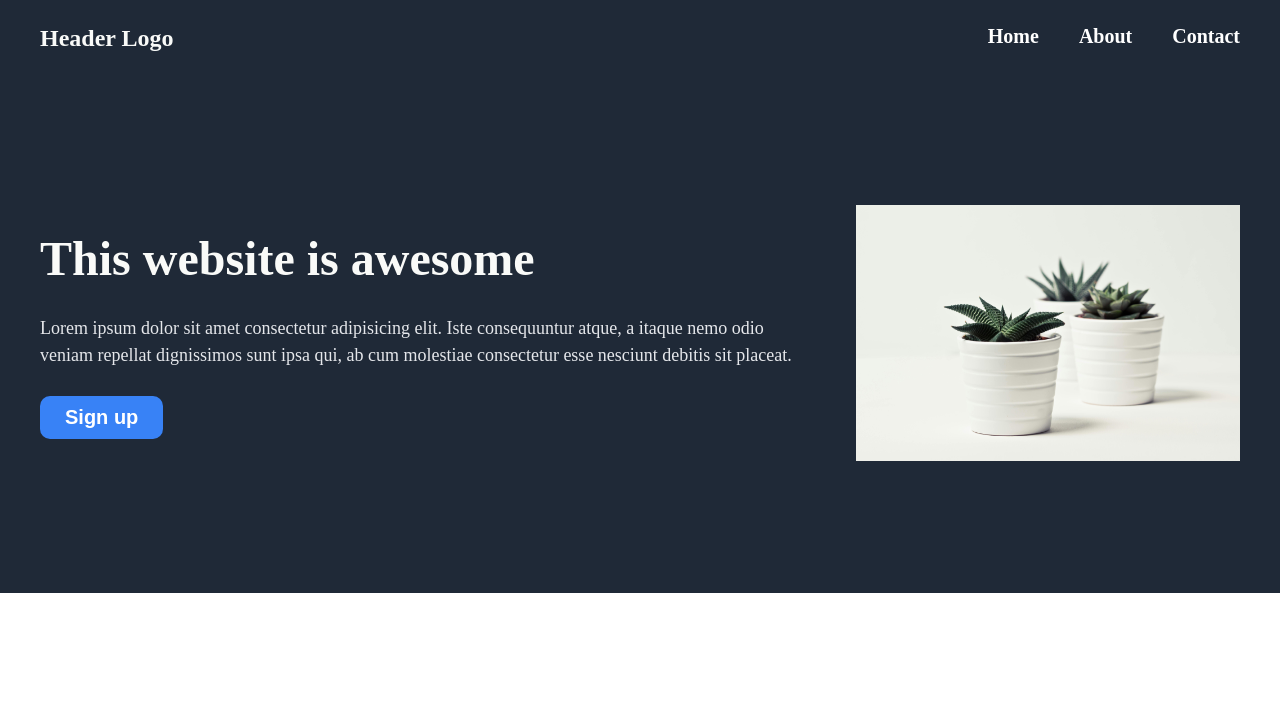
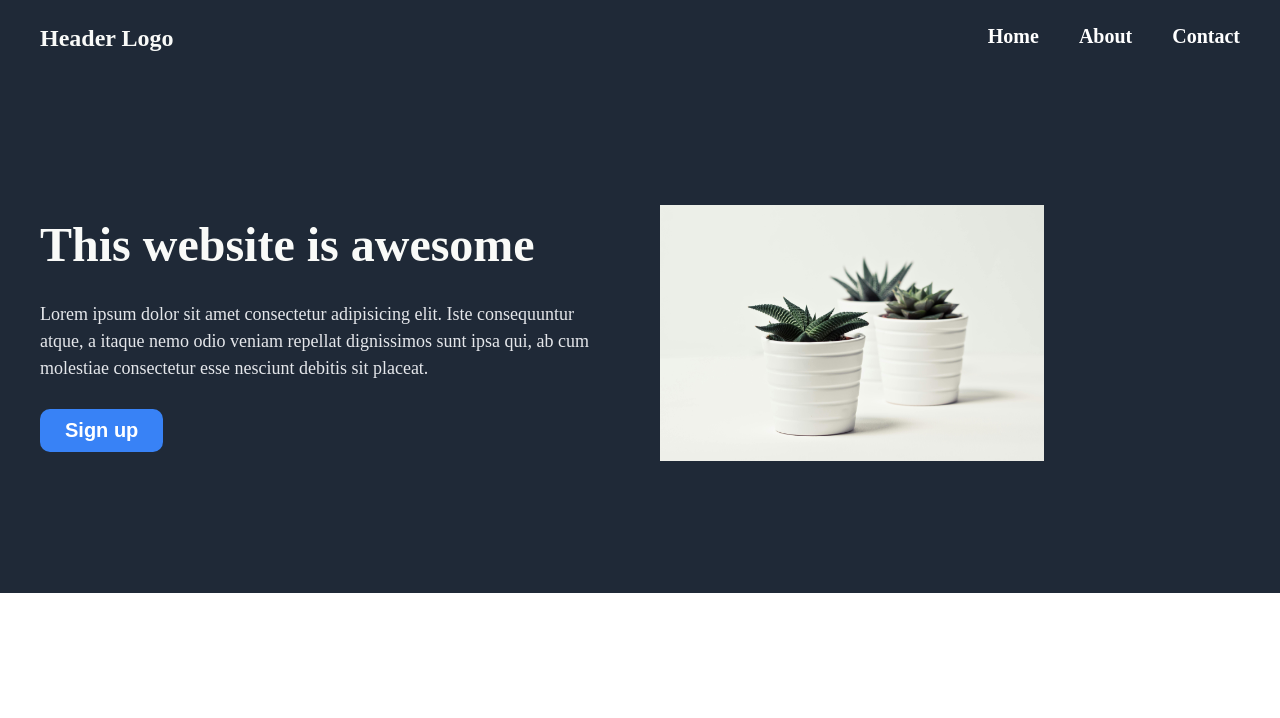
Before and after one commit to victorkirui/Landing-page, a plain HTML site: page index.html in a window 1280 px wide. Shown: the top 718 px of the page. Drawn offline with Linux system fonts and the light colour scheme.

Commit message:
Update README file

```diff
--- a/styles.css
+++ b/styles.css
@@ -91,6 +91,11 @@ button:hover {
   align-items: center;
   gap: 40px;
 }
+
+.main,
+.aside {
+  flex: 1;
+}
 .header h1 {
   font-size: 48px;
   font-weight: 900;
@@ -102,6 +107,7 @@ button:hover {
 }
 
 header img {
+  width: 100%;
   max-width: 30vw;
   height: auto;
 }
```
Also changed, not shown: images/landing-page.png (added), 1 other file.
